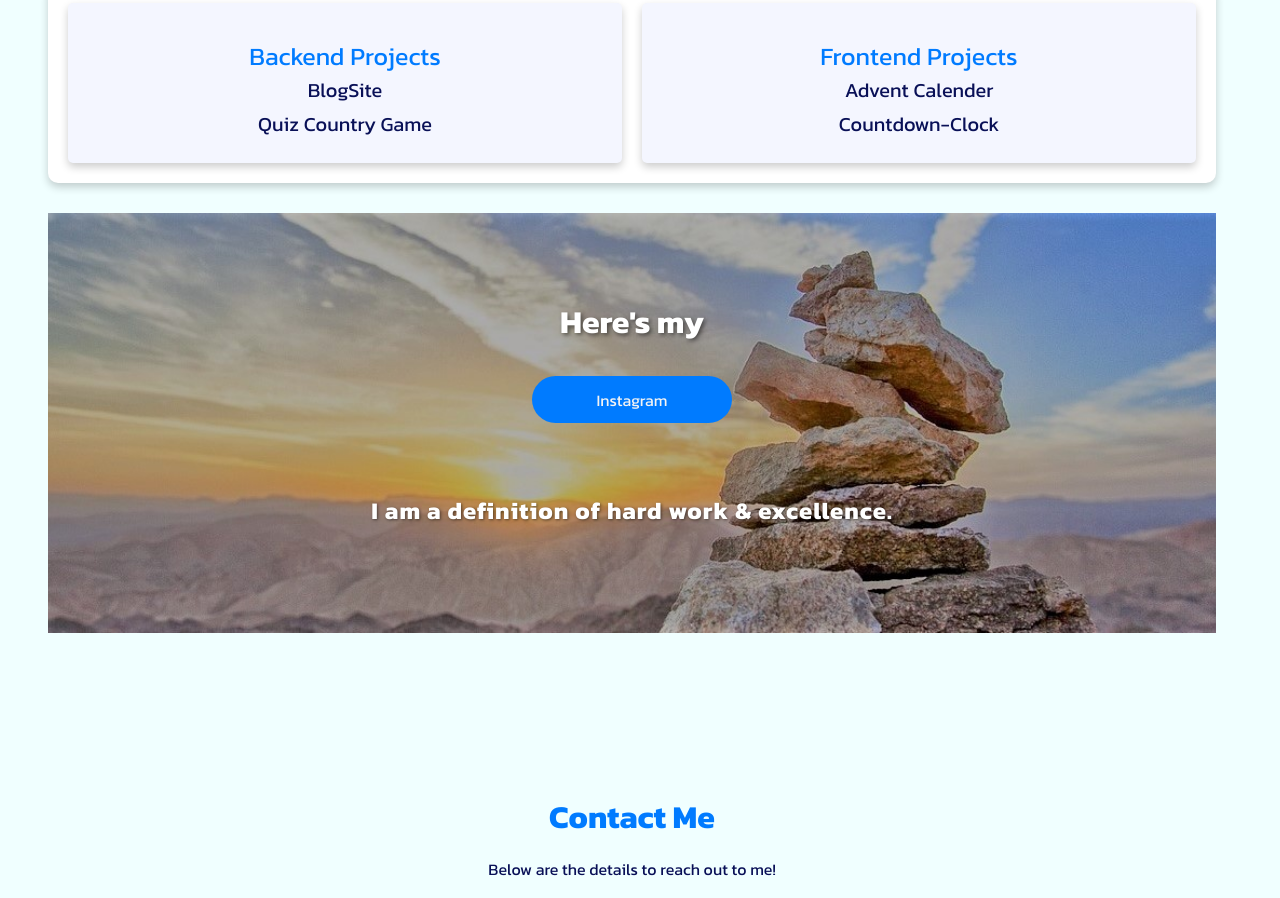
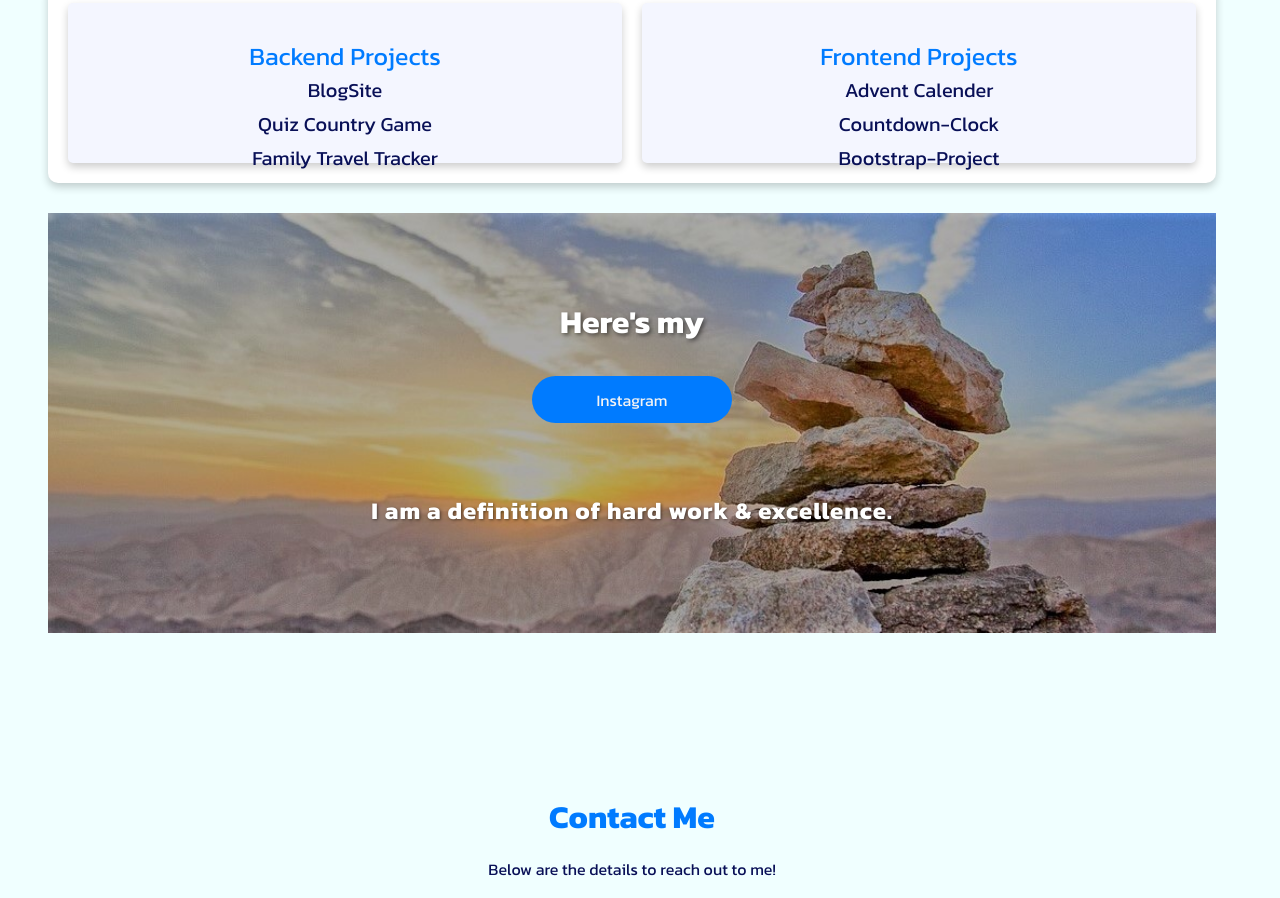
Before and after one commit to MM696/Portfolio, a plain HTML site: page Portfolio/index.html in a window 1280 px wide. Shown: the part 3266-4164 px from the top of the page. Drawn offline with Linux system fonts and the light colour scheme; a web font is replaced by a local one.

Commit message:
initial commit

```diff
--- a/Portfolio/index.html
+++ b/Portfolio/index.html
@@ -119,11 +119,13 @@
           <div class="jox-s">Backend Projects</div>
           <a class="jox-t" href="https://blog-post-eiyc.onrender.com/">BlogSite</a>
           <a class="jox-t" href="https://quiz-game-assignment-using-postgresql.onrender.com">Quiz Country Game</a>
+          <a class="jox-t" href="https://family-travel-tracker-project.onrender.com/">Family Travel Tracker</a>
        </div>
        <div class="box6">
         <div class="jox-s"> Frontend Projects</div>
         <a class="jox-t" href="https://mm696.github.io/Calender/2.0%20Christmas_Calender/index.html">Advent Calender</a>
         <a class="jox-t" href="https://mm696.github.io/Countdown-Clock/3.1%20Count%20Down%20Clock/index.html">Countdown-Clock</a>
+        <a class="jox-t" href="https://mm696.github.io/Bootstrap-Project/11.2%20Bootstrap%20Components/index.html">Bootstrap-Project</a>
        </div>
   </section>
   <div class="bgimg">
```
